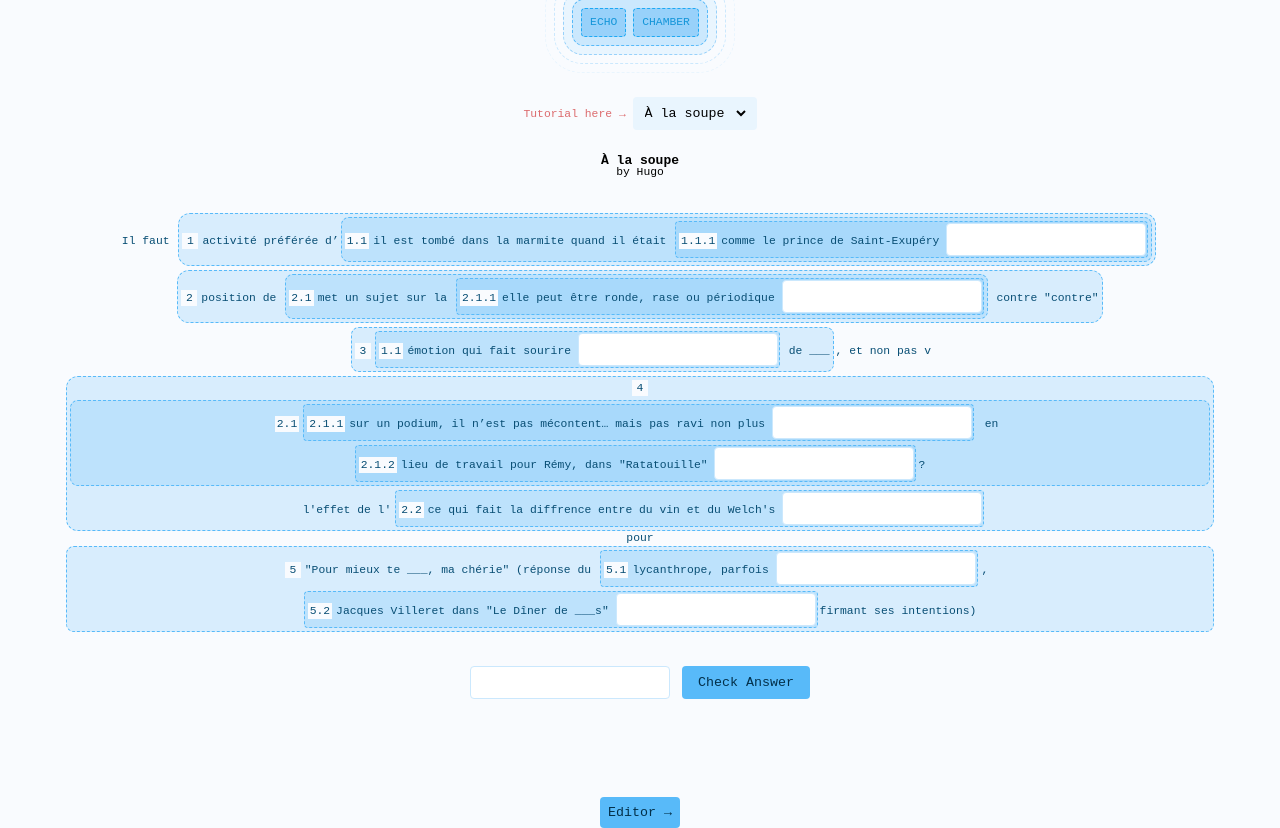
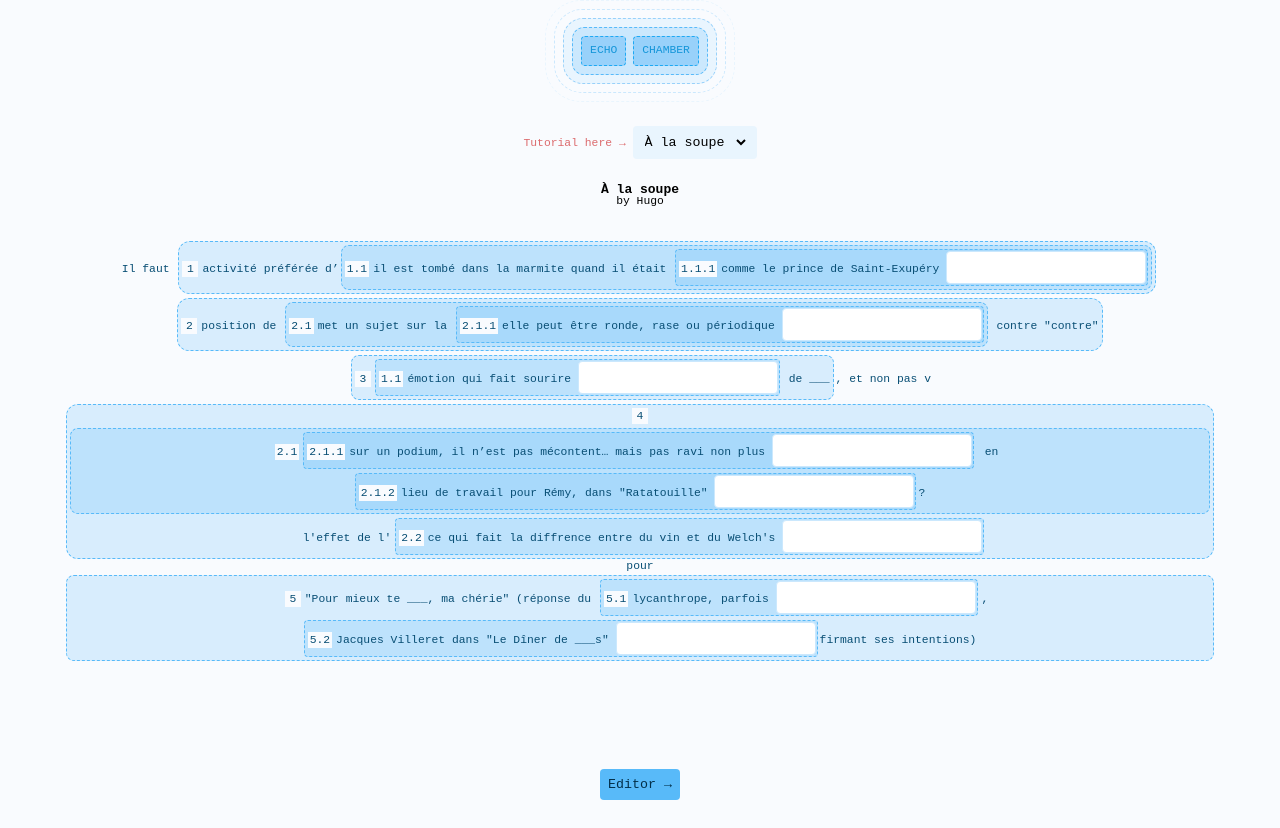
Before and after one commit to hugolynch/echo, a Svelte app: page / in a window 1280 px wide. After the commit the page ends 800 px from the top, so only its background shows below. Built offline with nearby package versions, Linux system fonts and the light colour scheme.

Commit message:
Remove global input and check function

```diff
--- a/src/components/Board.svelte
+++ b/src/components/Board.svelte
@@ -25,31 +25,6 @@
         // if we didn't pick a valid puzzle, select the first one
         puzzle = filtered[parseInt(el.value)] || filtered[0]
     }
-
-    // check answer on enter
-    function handleKeypress(e: KeyboardEvent) {
-        if (e.key === 'Enter') {
-            check([puzzle.root], val)
-        }
-    }
-
-    // recursively check whether a given answer is value for the given clues
-    function check(clues: Clue[], answer: string): boolean {
-        if (!clues) return false;
-
-        for (let i = 0; i < clues.length; i++) {
-            if (clues[i].solved) continue; // skip already solved clues
-            if (clues[i].solution.toLocaleLowerCase() === answer.trim().toLowerCase()) {
-                clues[i].solved = true
-                val = ''
-                return true
-            }
-            if (check(clues[i].clues ?? [], answer)) {
-                return true;
-            }
-        }
-        return false
-    }
 </script>
 
 <div>
@@ -73,11 +48,6 @@
 <div class="puzzle">
     <BoardClue bind:node={puzzle.root} />
 </div>
-
-<div class="submit">
-    <input type="text" bind:value={val} onkeypress={handleKeypress}/>
-    <button onclick={() => check([puzzle.root], val)}>Check Answer</button>
-</div>
 <p id="feedback"></p>
 
 <style>
@@ -91,14 +61,6 @@
         margin: 0 auto;
     }
 
-    .submit {
-        display: flex;
-        gap: 12px;
-        margin: 0 auto;
-        flex-wrap: wrap;
-        justify-content: center;
-    }
-
     .help {
         color: #DC6B6E;
     }
--- a/src/components/BoardClue.svelte
+++ b/src/components/BoardClue.svelte
@@ -8,10 +8,14 @@
         node = $bindable() as Clue
     } = $props();
     let height = $derived(getHeight(node));
-    let guess = $state('');
 
-    function check(e: KeyboardEvent) {
+    /**
+     * Check if the current guess in the input is correct, and mark clue as solved if so.
+     */
+    function check(e: KeyboardEvent): void {
         if (e.key !== 'Enter') return;
+
+        const guess = (e.target as HTMLInputElement).value;
         if (guess.toLowerCase() === node.solution.toLowerCase()) {
             node.solved = true;
         }
@@ -40,7 +44,7 @@
             {/if}
         {/each}
         {#if height === 1}
-            <input bind:value={guess} onkeydown={check} />
+            <input onkeydown={check} />
         {/if}
     {/if}
 </span>
```
